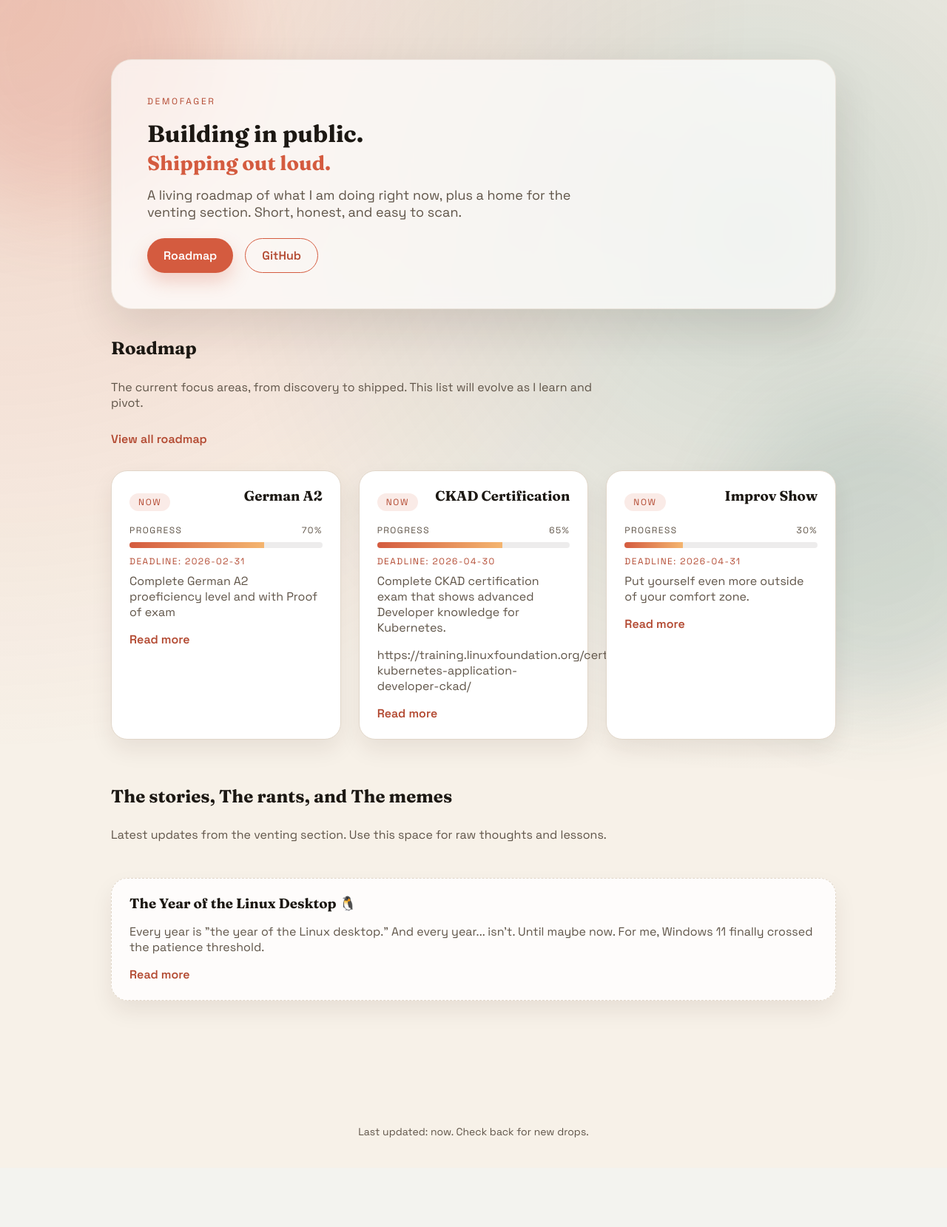
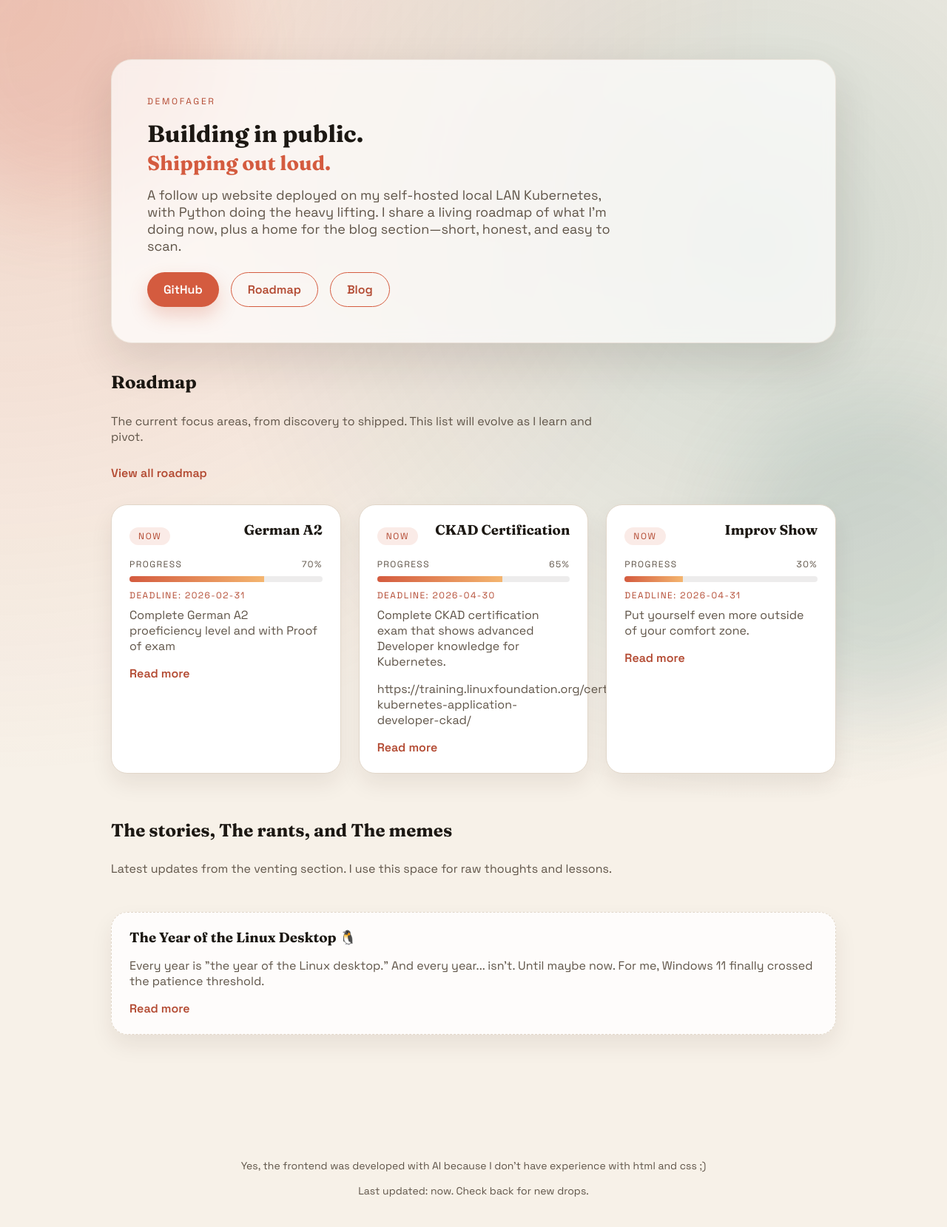
Before and after one commit to demofrager/whoami, a Flask app: page / in a window 1280 px wide; the page is wider, and only the part inside the window is pictured. Shown: that part at 74% size. Before the commit the page ends 1538 px from the top of that part, so only its background shows below. Run offline with Flask 3, Linux system fonts and the light colour scheme.

Commit message:
Small changes to html to make sense

```diff
--- a/templates/base.html
+++ b/templates/base.html
@@ -25,10 +25,11 @@
         <p class="eyebrow">demofager</p>
         {% block hero %}{% endblock %}
         <nav class="hero-actions">
-          <a class="btn" href="{{ url_for('index') }}#roadmap">Roadmap</a>
-          <a class="btn ghost" href="{{ github_url }}" target="_blank" rel="noreferrer">
+          <a class="btn" href="{{ github_url }}" target="_blank" rel="noreferrer">
             GitHub
           </a>
+          <a class="btn ghost" href="{{ url_for('index') }}#roadmap">Roadmap</a>
+          <a class="btn ghost" href="{{ url_for('venting_list') }}">Blog</a>
         </nav>
       </div>
     </header>
@@ -38,6 +39,7 @@
     </main>
 
     <footer class="footer">
+      <p>Yes, the frontend was developed with AI because I don't have experience with html and css ;)</p>
       <p>Last updated: now. Check back for new drops.</p>
     </footer>
   </body>
--- a/templates/index.html
+++ b/templates/index.html
@@ -1,6 +1,6 @@
 {% extends "base.html" %}
 
-{% block title %}whoami - Roadmap + Venting{% endblock %}
+{% block title %}Whoami - demofrager{% endblock %}
 
 {% block hero %}
   <h1>
@@ -8,8 +8,10 @@
     <span>Shipping out loud.</span>
   </h1>
   <p class="lead">
-    A living roadmap of what I am doing right now, plus a home for the venting
-    section. Short, honest, and easy to scan.
+    A follow up website deployed on my self-hosted local LAN Kubernetes, with Python doing the
+    heavy lifting.
+    I share a living roadmap of what I'm doing now, plus a home for the blog
+    section—short, honest, and easy to scan.
   </p>
 {% endblock %}
 
@@ -65,7 +67,7 @@
     <div class="section-header">
       <h2>The stories, The rants, and The memes</h2>
       <p>
-        Latest updates from the venting section. Use this space for raw thoughts
+        Latest updates from the venting section. I use this space for raw thoughts
         and lessons.
       </p>
     </div>
```
